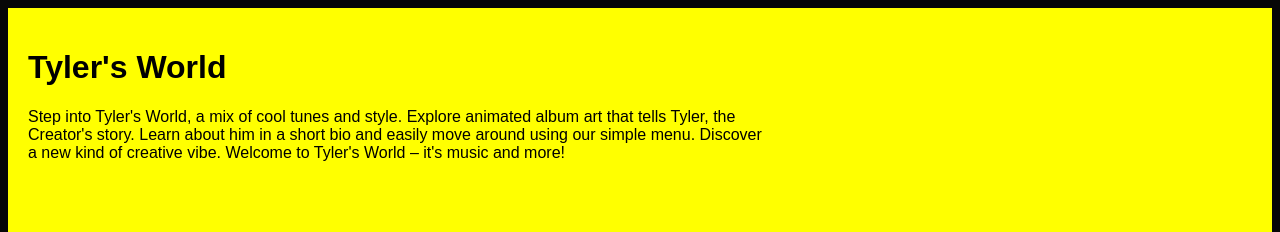
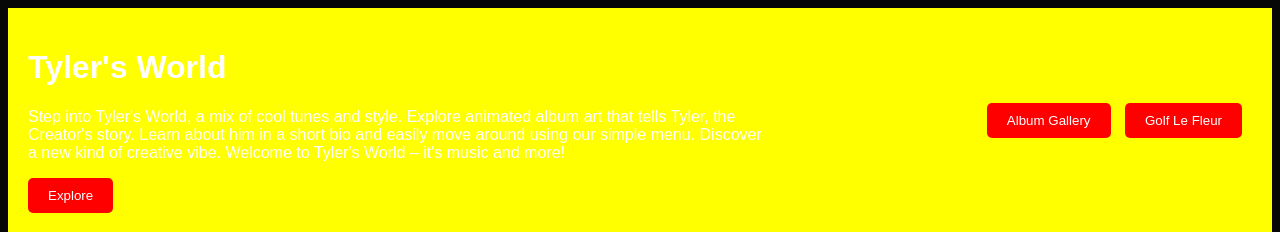
Before and after one commit to agastya1554/TylerTheCreator, a plain HTML site: page index.html in a window 1280 px wide. Shown: the top 232 px of the page. Drawn offline with Linux system fonts and the light colour scheme; a script that the page names is missing.

Commit message:
Update styles.css

```diff
--- a/styles.css
+++ b/styles.css
@@ -14,6 +14,7 @@
     align-items: center;
     padding: 20px;
     background-color: #FFFF00;
+    color: white; /* Set text color to white */
 }
 
 .title {
@@ -33,8 +34,8 @@
 button {
     padding: 10px 20px;
     margin-right: 10px;
-    background-color: #FFFF00;
-    color: #FFFF00;
+    background-color: red; /* Set button background color to red */
+    color: white; /* Set button text color to white */
     border: none;
     border-radius: 5px;
     cursor: pointer;
```
